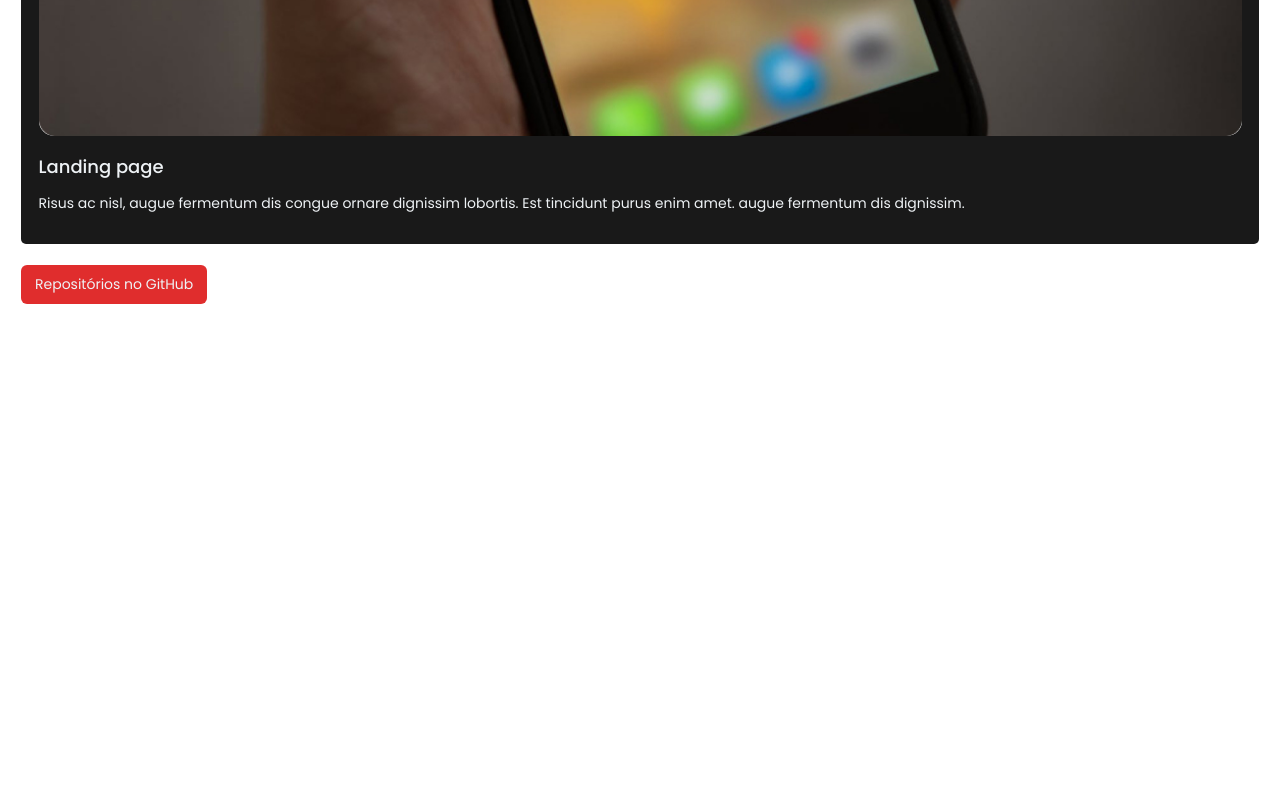
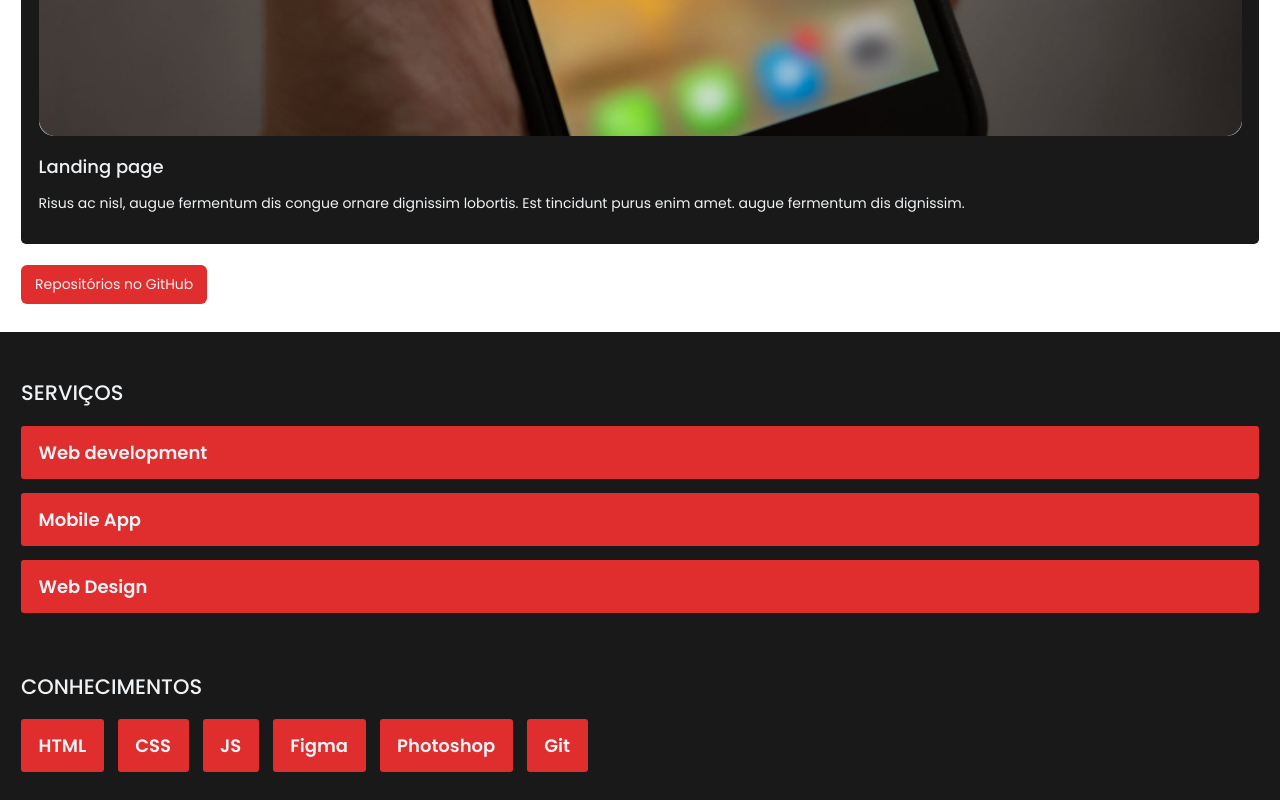
Before and after one commit to guilivianu/Portifolio, a plain HTML site: page index.html in a window 1280 px wide. Shown: the part 4163-4963 px from the top of the page. Before the commit the page ends 4495 px from the top, so only its background shows below. Drawn offline with Linux system fonts and the light colour scheme.

Commit message:
Serviços e conhecimentos

```diff
--- a/assets/css/style.css
+++ b/assets/css/style.css
@@ -41,7 +41,7 @@ section {
   padding: 2rem 1.5rem;
 }
 
-section > h2 {
+section h2 {
   font-size: 1.5rem;
   font-weight: 500;
   line-height: 150%;
@@ -173,3 +173,42 @@ header nav a {
   font-size: 18px;
   font-weight: 500;
 }
+
+/* Serviços e conhecimentos */
+
+#SeC {
+  display: flex;
+  flex-direction: column;
+  gap: 40px;
+
+  background-color: var(--clr-black);
+  color: var(--clr-white);
+}
+
+.base-list {
+  display: flex;
+  gap: 1rem;
+
+  margin: 0;
+  padding: 0;
+  list-style: none;
+}
+
+.base-list > li {
+  padding: 1.25rem;
+  font-size: 18px;
+  font-weight: 600;
+
+  background-color: var(--clr-primary);
+  border-radius: 3px;
+}
+
+.servicos-list {
+  flex-direction: column;
+  gap: 1rem;
+}
+
+.conhecimentos-list {
+  display: flex;
+  flex-wrap: wrap;
+}
--- a/index.html
+++ b/index.html
@@ -108,6 +108,29 @@
           >Repositórios no GitHub</a
         >
       </section>
+
+      <section id="SeC">
+        <div id="servicos" class="servicos">
+          <h2>Serviços</h2>
+          <ul class="base-list servicos-list">
+            <li>Web development</li>
+            <li>Mobile App</li>
+            <li>Web Design</li>
+          </ul>
+        </div>
+
+        <div id="conhecimentos" class="conhecimentos">
+          <h2>Conhecimentos</h2>
+          <ul class="base-list conhecimentos-list">
+            <li>HTML</li>
+            <li>CSS</li>
+            <li>JS</li>
+            <li>Figma</li>
+            <li>Photoshop</li>
+            <li>Git</li>
+          </ul>
+        </div>
+      </section>
     </main>
   </body>
 </html>
```
